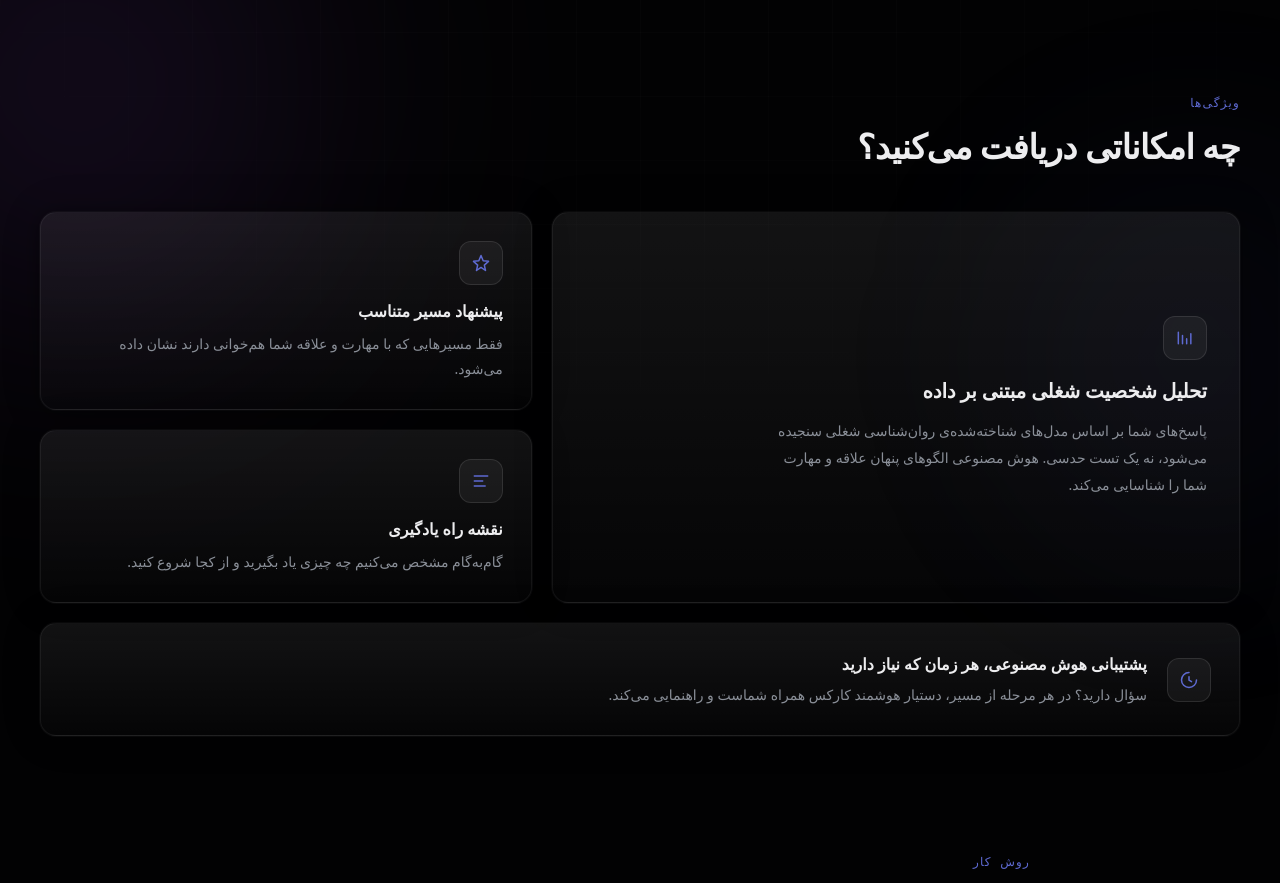
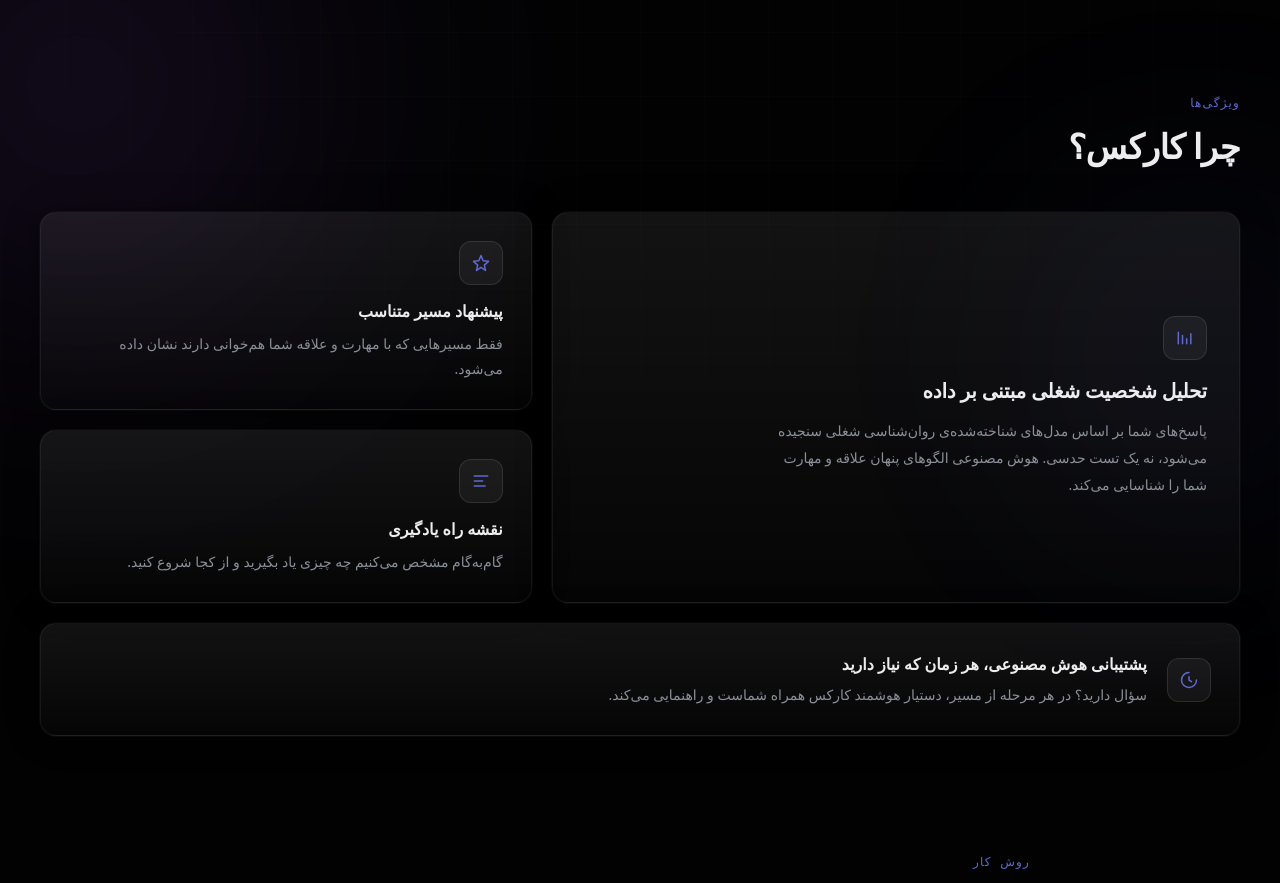
Before and after one commit to mahdysp/my-career-path, a Next.js app: page / in a window 1280 px wide. Shown: the part 800-1683 px from the top of the page. Built offline with nearby package versions, Linux system fonts and the light colour scheme.

Commit message:
edit hero page

```diff
--- a/app/page.tsx
+++ b/app/page.tsx
@@ -409,7 +409,7 @@ export default function CareerHub() {
                 ویژگی‌ها
               </span>
               <h2 style={{ fontWeight: 700, fontSize: 34, letterSpacing: "-0.02em", color: "var(--foreground)", marginTop: 8 }}>
-                چه امکاناتی دریافت می‌کنید؟
+                چرا کارکس؟
               </h2>
             </div>
 
```
